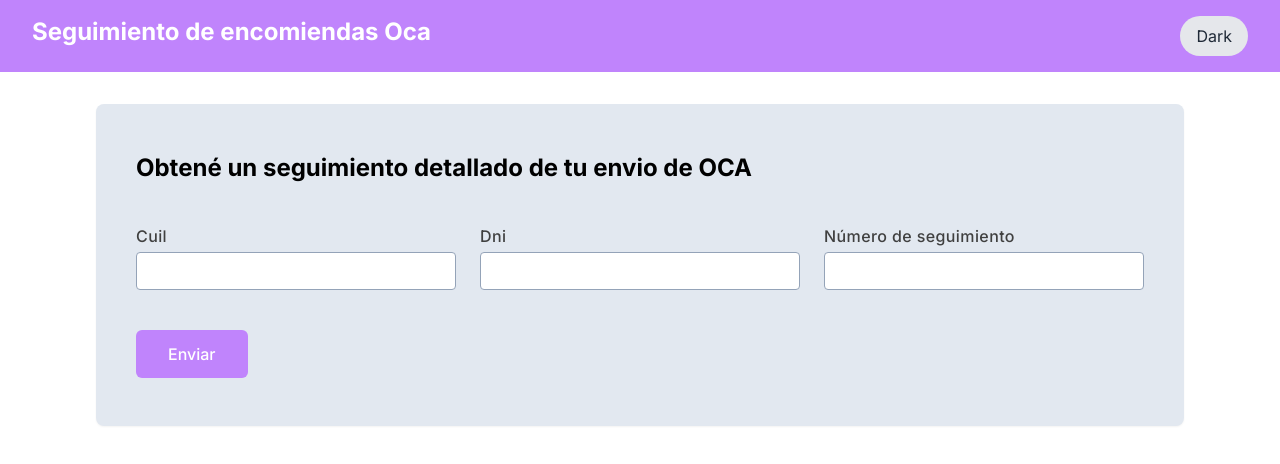
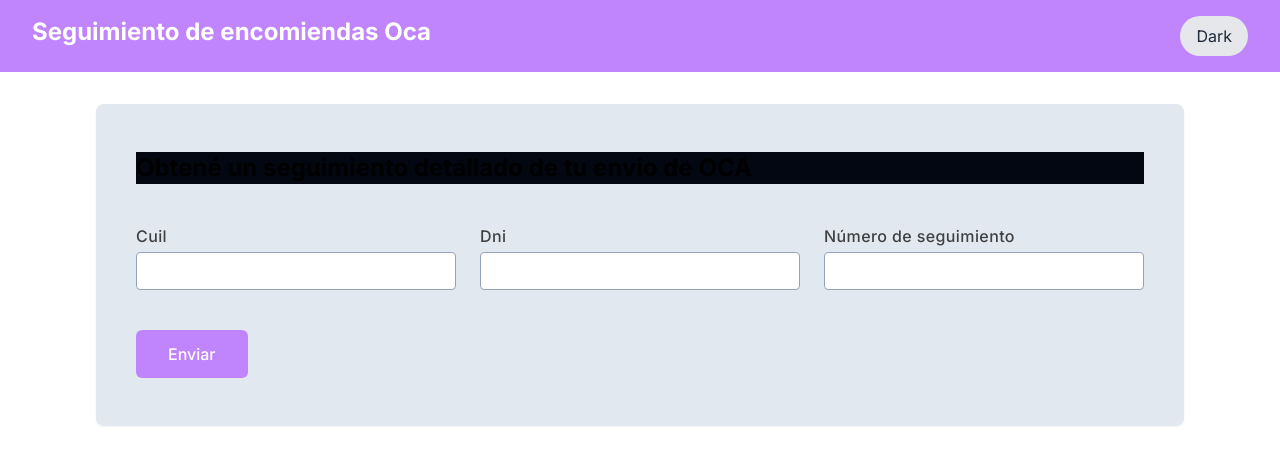
Before and after one commit to Raisitae/oca-advance-tracking, a Next.js app: page / in a window 1280 px wide. Shown: the top 464 px of the page. Built offline with nearby package versions, Linux system fonts and the light colour scheme.

Commit message:
text fixed

```diff
--- a/src/app/page.tsx
+++ b/src/app/page.tsx
@@ -84,7 +84,7 @@
       <div className="max-w-6xl mx-auto p-6 sm:p-8 min-h-full bg-white dark:bg-gray-900">
         <div className="bg-slate-200 dark:bg-gray-950 rounded-lg shadow-sm">
           <div className="px-6 py-8 sm:px-10 sm:py-12">
-            <h2 className="text-2xl font-bold mb-6 dark:text-white">
+            <h2 className="text-2xl font-bold mb-6 dark:text-white bg-gray-950">
               Obtené un seguimiento detallado de tu envio de OCA
             </h2>
             <div className="grid gap-2">
```
